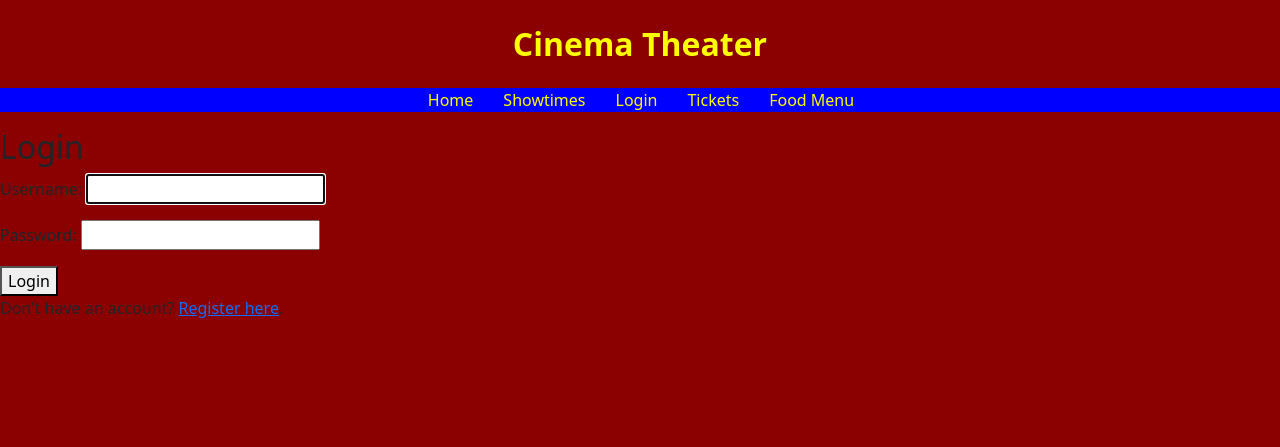
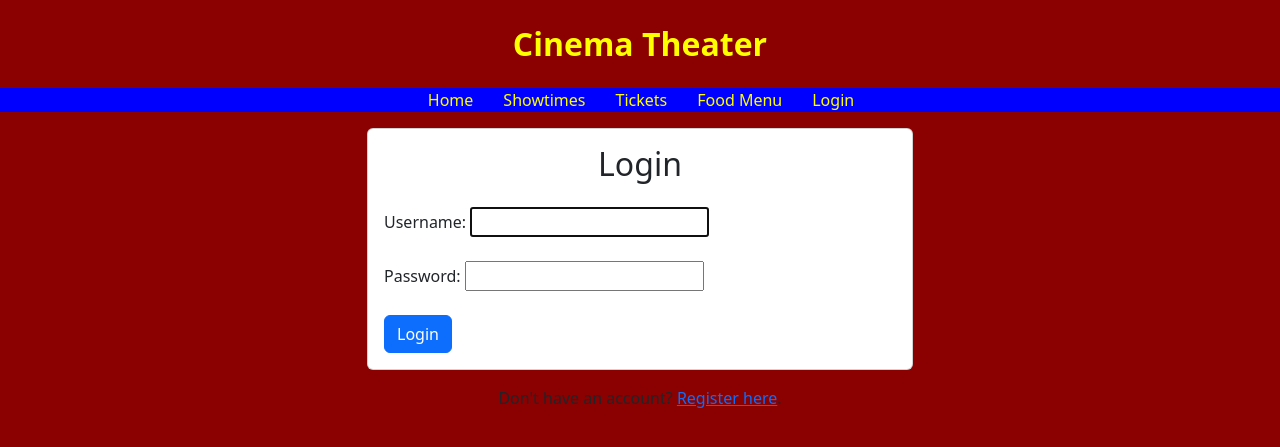
Before and after one commit to kiraashley24/miniproject4KS, a Django app: page /accounts/login/ in a window 1280 px wide. Shown: the top 447 px of the page. Run offline with Django 4.2, Linux system fonts and the light colour scheme.

Commit message:
changed function and styling to login/register forms

```diff
--- a/polls/templates/base.html
+++ b/polls/templates/base.html
@@ -15,9 +15,9 @@
     <ul>
         <li><a href="{% url 'polls:index' %}">Home</a></li>
         <li><a href="{% url 'polls:showtimes' %}">Showtimes</a></li>
-        <li><a href="{% url 'login' %}">Login</a></li>
         <li><a href="{% url 'polls:tickets' %}">Tickets</a></li>
         <li><a href="{% url 'polls:menu' %}">Food Menu</a></li>
+        <li><a href="{% url 'login' %}">Login</a></li>
     </ul>
 </nav>
 
--- a/polls/templates/registration/login.html
+++ b/polls/templates/registration/login.html
@@ -1,12 +1,28 @@
 {% extends 'base.html' %}
 
 {% block content %}
-  <h2>Login</h2>
-  <form method="post" action="{% url 'login' %}">
-    {% csrf_token %}
-    {{ form.as_p }}
-    <button type="submit">Login</button>
-  </form>
-
-  <p>Don't have an account? <a href="{% url 'register' %}">Register here</a>.</p>
+    <div class="container">
+        <div class="row justify-content-center">
+            <div class="col-md-6">
+                <div class="card">
+                    <div class="card-body">
+                        <h2 class="text-center mb-4">Login</h2>
+                        <form method="post" action="{% url 'login' %}">
+                            {% csrf_token %}
+                            {{ form.username.label_tag }}
+                            {{ form.username }}
+                            <br><br>
+                            {{ form.password.label_tag }}
+                            {{ form.password }}
+                            <br><br>
+                            <button type="submit" class="btn btn-primary btn-block">Login</button>
+                        </form>
+                    </div>
+                </div>
+                <div class="mt-3 text-center">
+                    <p>Don't have an account? <a href="{% url 'register' %}">Register here</a>.</p>
+                </div>
+            </div>
+        </div>
+    </div>
 {% endblock %}
```
Also changed, not shown: polls/templates/registration/register.html (+30 -6 lines).
